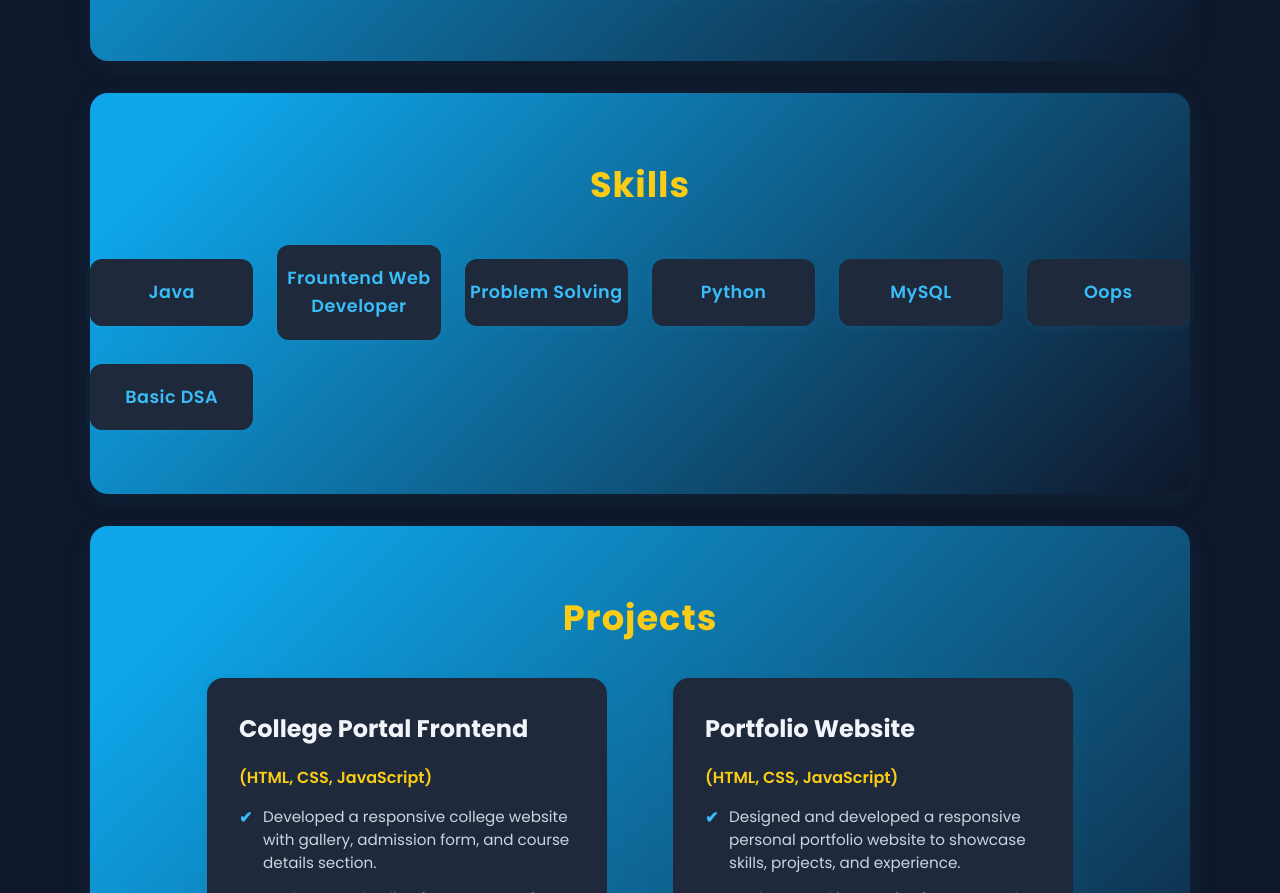
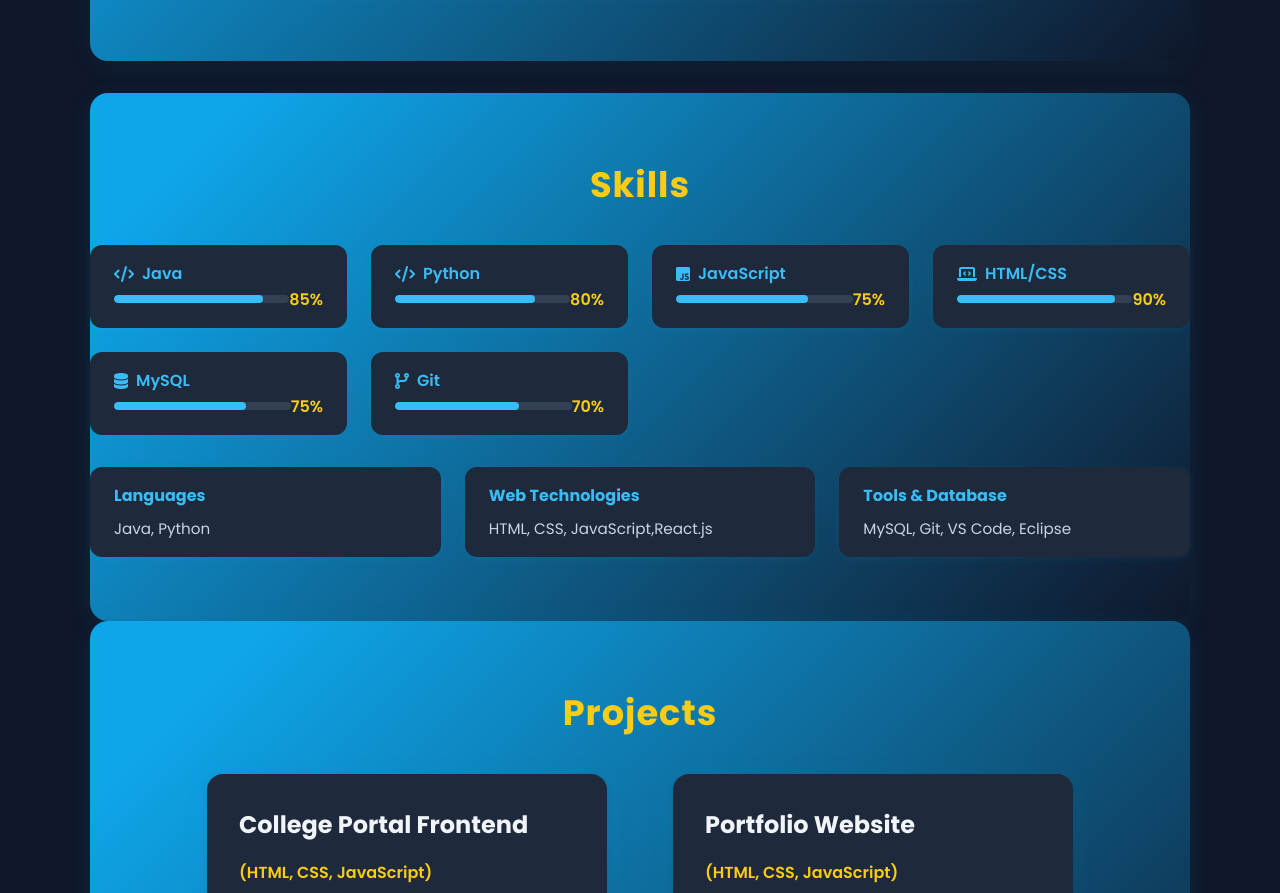
Before and after one commit to Manjunathhonagunti/MY_PORTFOLIO, a plain HTML site: page index.html in a window 1280 px wide. Shown: the part 1252-2145 px from the top of the page. Drawn offline with Linux system fonts and the light colour scheme.

Commit message:
Updated code

```diff
--- a/index.html
+++ b/index.html
@@ -37,7 +37,7 @@
 
       <!-- Social Media Icons -->
       <div class="social-links">
-        <a href="https://linkedin.com/in/Manjunath Honaguti" target="_blank" title="LinkedIn"><i class="fab fa-linkedin"></i></a>
+        <a href="https://linkedin.com/in/manjunath-honagunti-77275b2b0" target="_blank" title="LinkedIn"><i class="fab fa-linkedin"></i></a>
         <a href="https://github.com/Manjunathhonagunti" target="_blank" title="GitHub"><i class="fab fa-github"></i></a>
         <a href="https://instagram.com/manjuhonagunti" target="_blank" title="Instagram"><i class="fab fa-instagram"></i></a>
         <a href="https://mail.google.com/mail/?view=cm&fs=1&to=manjuhonagunti0@gmail.com" target="_blank" title="Email"><i class="fas fa-envelope"></i></a>
@@ -68,19 +68,75 @@
   </section>
 
   <!-- ===== SKILLS ===== -->
-  <section id="skills" class="skills container">
-    <h2 class="section-title">Skills</h2>
-    <div class="skill-list">
-      <div class="skill">Java</div>
-      <div class="skill">Frountend Web Developer</div>
-      <div class="skill">Problem Solving</div>
-      <div class="skill">Python</div>
-      <div class="skill">MySQL</div>
-      <div class="skill">Oops</div>
-      <div class="skill">Basic DSA</div>
+<section id="skills" class="skills container">
+  <h2 class="section-title">Skills</h2>
 
+  <div class="skill-bars">
+    <div class="skill-bar">
+      <span class="skill-name"><i class="fas fa-code"></i> Java</span>
+      <span class="skill-percent">85%</span>
+      <div class="bar-bg">
+        <div class="bar-fill" style="width: 85%;"></div>
+      </div>
     </div>
-  </section>
+
+    <div class="skill-bar">
+      <span class="skill-name"><i class="fas fa-code"></i> Python</span>
+      <span class="skill-percent">80%</span>
+      <div class="bar-bg">
+        <div class="bar-fill" style="width: 80%;"></div>
+      </div>
+    </div>
+
+    <div class="skill-bar">
+      <span class="skill-name"><i class="fab fa-js-square"></i> JavaScript</span>
+      <span class="skill-percent">75%</span>
+      <div class="bar-bg">
+        <div class="bar-fill" style="width: 75%;"></div>
+      </div>
+    </div>
+
+    <div class="skill-bar">
+      <span class="skill-name"><i class="fas fa-laptop-code"></i> HTML/CSS</span>
+      <span class="skill-percent">90%</span>
+      <div class="bar-bg">
+        <div class="bar-fill" style="width: 90%;"></div>
+      </div>
+    </div>
+
+    <div class="skill-bar">
+      <span class="skill-name"><i class="fas fa-database"></i> MySQL</span>
+      <span class="skill-percent">75%</span>
+      <div class="bar-bg">
+        <div class="bar-fill" style="width: 75%;"></div>
+      </div>
+    </div>
+
+    <div class="skill-bar">
+      <span class="skill-name"><i class="fas fa-code-branch"></i> Git</span>
+      <span class="skill-percent">70%</span>
+      <div class="bar-bg">
+        <div class="bar-fill" style="width: 70%;"></div>
+      </div>
+    </div>
+  </div>
+
+  <!-- Optional categories -->
+  <div class="skill-categories">
+    <div class="category">
+      <h4>Languages</h4>
+      <p>Java, Python</p>
+    </div>
+    <div class="category">
+      <h4>Web Technologies</h4>
+      <p>HTML, CSS, JavaScript,React.js</p>
+    </div>
+    <div class="category">
+      <h4>Tools & Database</h4>
+      <p>MySQL, Git, VS Code, Eclipse</p>
+    </div>
+  </div>
+</section>
 
   <!-- ===== PROJECTS ===== -->
 <section id="projects" class="projects container">
@@ -181,7 +237,7 @@
     </p>
 
     <p><strong>LinkedIn:</strong>
-      <a href="https://linkedin.com/in/Manjunath Honagunti" target="_blank">Manjunath Honagunti</a>
+      <a href="https://linkedin.com/in/manjunath-honagunti-77275b2b0" target="_blank">Manjunath Honagunti</a>
     </p>
 
     <p><strong>WhatsApp:</strong>
@@ -212,7 +268,7 @@
     </p>
 
     <div class="footer-socials">
-      <a href="https://linkedin.com/in/manjunath" target="_blank" title="LinkedIn">
+      <a href="https://linkedin.com/in/manjunath-honagunti-77275b2b0" target="_blank" title="LinkedIn">
         <i class="fab fa-linkedin"></i>
       </a>
       <a href="https://github.com/manjunath" target="_blank" title="GitHub">
--- a/style.css
+++ b/style.css
@@ -319,45 +319,84 @@ header {
   background: linear-gradient(135deg, #0ea5e9 10%, #0f172a 100%);
   border-radius: 18px;
   box-shadow: 0 4px 24px rgba(56, 189, 248, 0.10), 0 2px 8px rgba(0,0,0,0.10);
-  margin-bottom: 2rem;
 }
 
 .skills .section-title {
   color: #facc15;
   font-size: 2.2rem;
   margin-bottom: 2rem;
+  text-align: center;
   letter-spacing: 1px;
 }
 
-.skill-list {
+/* Skill bars */
+.skill-bars {
   display: grid;
-  grid-template-columns: repeat(auto-fit, minmax(160px, 1fr));
+  grid-template-columns: repeat(auto-fit, minmax(250px, 1fr));
   gap: 1.5rem;
-  justify-items: center;
-  align-items: center;
+  margin-bottom: 2rem;
 }
 
-.skill {
+.skill-bar {
   background: #1e293b;
-  color: #38bdf8;
-  font-size: 1.1rem;
-  font-weight: 600;
-  padding: 1.2rem 0;
+  padding: 1rem 1.5rem;
   border-radius: 12px;
   box-shadow: 0 2px 8px rgba(56, 189, 248, 0.08);
-  width: 100%;
-  text-align: center;
-  transition: background 0.3s, color 0.3s, transform 0.3s, box-shadow 0.3s;
-  cursor: pointer;
-  letter-spacing: 0.5px;
 }
 
-.skill:hover {
-  background: linear-gradient(135deg, #38bdf8 60%, #0ea5e9 100%);
-  color: #fff;
-  transform: translateY(-6px) scale(1.05);
-  box-shadow: 0 8px 24px rgba(56, 189, 248, 0.18), 0 2px 8px rgba(0,0,0,0.12);
+.skill-name {
+  font-weight: 600;
+  color: #38bdf8;
+  display: flex;
+  align-items: center;
+  gap: 8px;
 }
+
+.skill-percent {
+  float: right;
+  font-weight: 600;
+  color: #facc15;
+}
+
+.bar-bg {
+  background: #334155;
+  height: 8px;
+  border-radius: 6px;
+  margin-top: 8px;
+  overflow: hidden;
+}
+
+.bar-fill {
+  height: 100%;
+  background: #38bdf8;
+  border-radius: 6px;
+  transition: width 1s ease-in-out;
+}
+
+/* Categories */
+.skill-categories {
+  display: grid;
+  grid-template-columns: repeat(auto-fit, minmax(220px, 1fr));
+  gap: 1.5rem;
+}
+
+.skill-categories .category {
+  background: #1e293b;
+  padding: 1rem 1.5rem;
+  border-radius: 12px;
+  box-shadow: 0 2px 8px rgba(56, 189, 248, 0.08);
+}
+
+.skill-categories h4 {
+  color: #38bdf8;
+  margin-bottom: 0.5rem;
+}
+
+.skill-categories p {
+  color: #cbd5e1;
+  font-size: 0.95rem;
+}
+
 /* ===== PROJECTS ===== */
 .projects {
   padding: 4rem 0;
```
Also changed, not shown: 1 other file.
